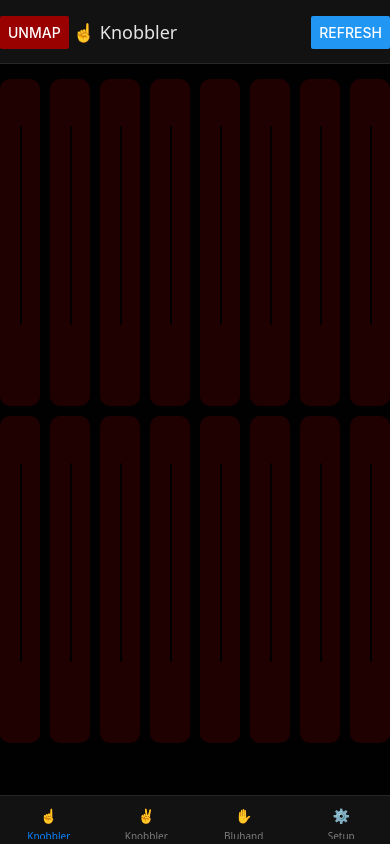
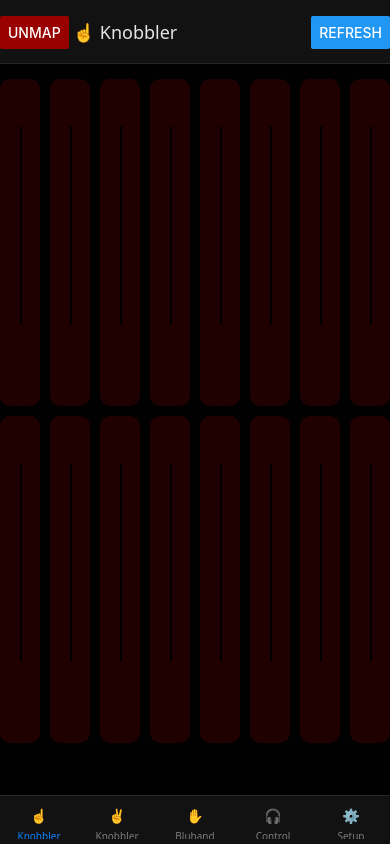
Before and after one commit to zsteinkamp/knobbler-native, a React Native app: screen / in a window 390 px wide. Built offline with nearby package versions, Linux system fonts and the light colour scheme; what react-native-zeroconf would draw is missing.

Commit message:
consolidate titles; control screen start

```diff
--- a/App.jsx
+++ b/App.jsx
@@ -7,6 +7,7 @@ import { createBottomTabNavigator } from '@react-navigation/bottom-tabs';
 import KnobblerScreen from './KnobblerScreen'
 import BluhandScreen from './BluhandScreen'
 import SetupScreen from './SetupScreen'
+import ControlScreen from './ControlScreen'
 import { useColorScheme } from 'react-native';
 import { GestureHandlerRootView } from 'react-native-gesture-handler';
 import { DEFAULT_COLOR } from './lib/constants';
@@ -23,6 +24,7 @@ const MyTabs = createBottomTabNavigator({
       options: {
         ...commonScreenOptions,
         title: "️Knobbler",
+        headerTitle: "️☝️ Knobbler",
         tabBarIcon: () => { return <Text>☝</Text> },
       },
       initialParams: {
@@ -34,6 +36,7 @@ const MyTabs = createBottomTabNavigator({
       options: {
         ...commonScreenOptions,
         title: "Knobbler",
+        headerTitle: "✌️ Knobbler",
         tabBarIcon: () => { return <Text>✌</Text> },
       },
       initialParams: {
@@ -45,13 +48,23 @@ const MyTabs = createBottomTabNavigator({
       options: {
         ...commonScreenOptions,
         title: "Bluhand",
+        headerTitle: "✋ Bluhand",
         tabBarIcon: () => { return <Text>✋</Text> },
       }
+    },
+    Control: {
+      screen: ControlScreen,
+      options: {
+        title: "Control",
+        headerTitle: "🎧️ Control",
+        tabBarIcon: () => { return <Text>🎧️</Text> },
+      },
     },
     Setup: {
       screen: SetupScreen,
       options: {
         title: "Setup",
+        headerTitle: "⚙️ Setup",
         tabBarIcon: () => { return <Text>⚙️</Text> },
       },
     },
--- a/BluhandScreen.tsx
+++ b/BluhandScreen.tsx
@@ -35,7 +35,6 @@ function BluhandScreen() {
     // Use `setOptions` to update the button that we previously specified
     // Now the button includes an `onPress` handler to update the count
     navigation.setOptions({
-      headerTitle: "✋ Bluhand",
       headerLeft: () => (
         <Button color={DEFAULT_COLOR} onPress={() => { setIsUnmapping(u => !u) }} title="Unmap" />
       ),
--- /dev/null
+++ b/ControlScreen.tsx
@@ -0,0 +1,7 @@
+import { Text, View } from "react-native";
+import { TEXT_COMMON } from "./lib/constants";
+import React from "react";
+
+export default function ControlScreen() {
+  return <View><Text style={TEXT_COMMON}>Control Screen</Text></View>
+}
--- a/KnobblerScreen.tsx
+++ b/KnobblerScreen.tsx
@@ -37,7 +37,6 @@ export default function KnobblerScreen({ route }) {
     // Use `setOptions` to update the button that we previously specified
     // Now the button includes an `onPress` handler to update the count
     navigation.setOptions({
-      headerTitle: (page === 1 ? "☝️" : "✌️") + " Knobbler",
       headerLeft: () => (
         <Button color="#990000" onPress={() => { setIsUnmapping(u => !u) }} title="Unmap" />
       ),
--- a/SetupScreen.tsx
+++ b/SetupScreen.tsx
@@ -15,7 +15,6 @@ export default function SetupScreen() {
     // Use `setOptions` to update the button that we previously specified
     // Now the button includes an `onPress` handler to update the count
     navigation.setOptions({
-      headerTitle: "⚙️ Setup",
       headerRight: () => (
         <Button onPress={() => { OscSend(collectOsc, lastOscSentRef, setLastOscSent, "/btnRefresh") }} title="Refresh" />
       ),
```
